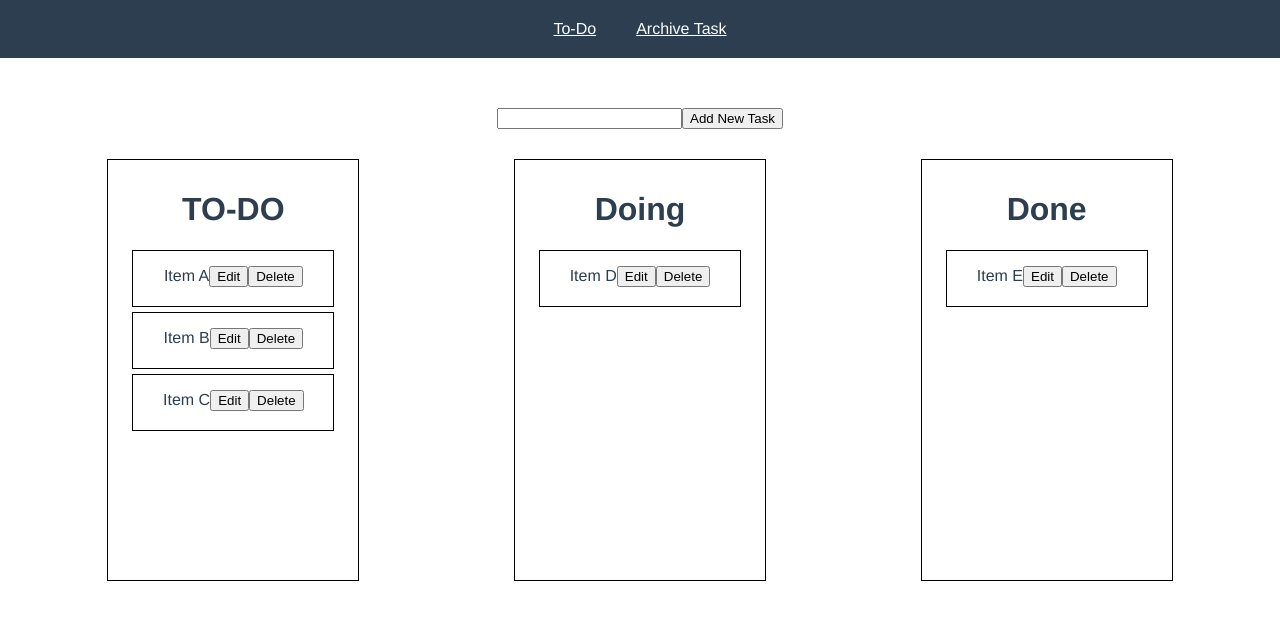
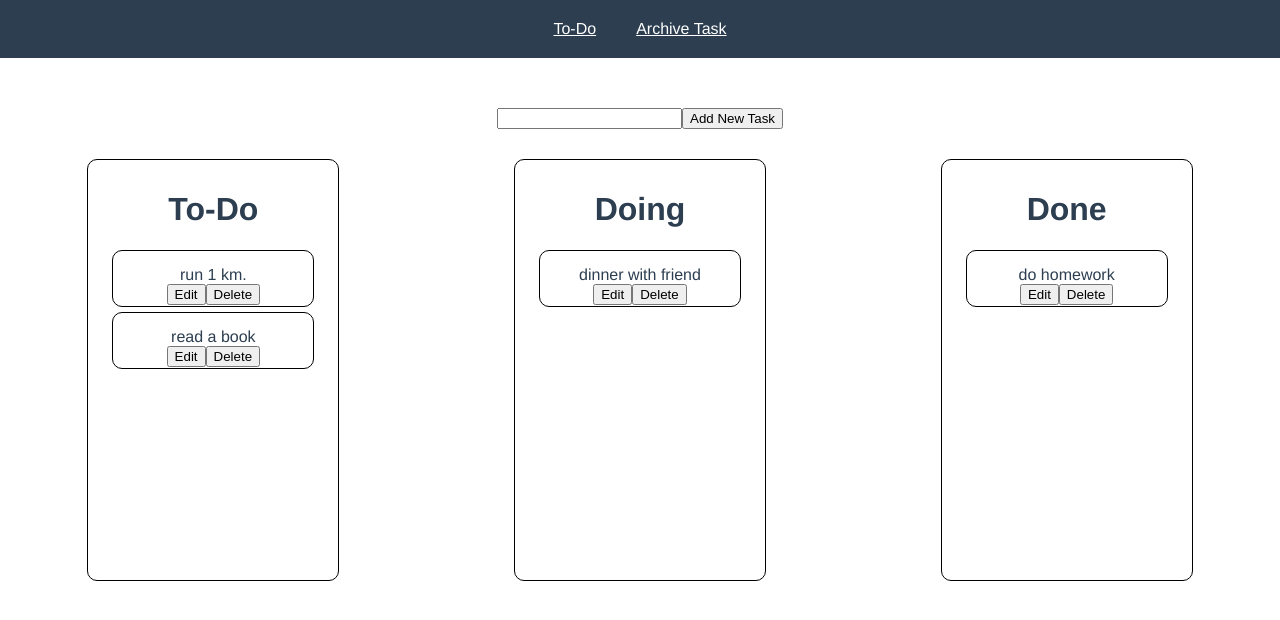
Before and after one commit to Vectorizaxion/vue-project, a Vue app: page / in a window 1280 px wide. Shown: the top 620 px of the page. Built offline with nearby package versions, Linux system fonts and the light colour scheme; data requests are answered from the project's data file.

Commit message:
Added axion ,JSON File and Call API //Finished Vue.js Class

```diff
--- a/package.json
+++ b/package.json
@@ -8,6 +8,7 @@
     "lint": "vue-cli-service lint"
   },
   "dependencies": {
+    "axios": "^0.19.2",
     "core-js": "^3.6.4",
     "vue": "^2.6.11",
     "vue-router": "^3.2.0"
--- a/src/Pages/ArchivePage.vue
+++ b/src/Pages/ArchivePage.vue
@@ -1,34 +1,22 @@
 <template>
-    <Cardlist :data = "archives"></Cardlist>
+    <CardList  :data = "archives"></CardList>
 </template>
 
 <script>
-import Cardlist from '../components/Cardlst.vue'
+import axios from 'axios'
+import CardList from '../components/Cardlst.vue'
 export default {
     name: 'ArchivePage',
-    components : {
-        Cardlist
+    components: {
+        CardList
+    },
+    async created(){
+        const { data } = await axios.get('http://localhost:3000/archives')
+        this.archives = data
     },
     data(){
-        return{
-            archives:[
-                {
-                    date:"20-02-2020",
-                    time : "10.00",
-                    task:[
-                        {   id:1,title:"Item 1",status:"done"},
-                        {   id:2,title:"Item 2",status:"done"}
-                    ]
-                },
-                {
-                    date:"21-02-2020",
-                    time : "10.00",
-                    task:[
-                        {   id:1,title:"Item 1",status:"done"},
-                        {   id:2,title:"Item 2",status:"done"}
-                    ]
-                }
-            ]
+        return {
+            archives: []
         }
     }
 }
--- a/src/components/Cardlst.vue
+++ b/src/components/Cardlst.vue
@@ -3,8 +3,8 @@
         <div>
             <div class="card" v-for="archives in data" :key="archives.id">
                 <h3> {{archives.date}} : {{archives.time}} </h3>
-                <ul v-for="task in archives.task" :key="task.id">
-                    <li> {{task.id}} - {{task.title}} </li>
+                <ul v-for="tasks in archives.tasks" :key="tasks.id">
+                    <li> {{tasks.id}} - {{tasks.title}} </li>
                 </ul>
             </div>
         </div>
--- a/src/components/Tasklist.vue
+++ b/src/components/Tasklist.vue
@@ -1,135 +1,112 @@
-<template> <!--HTML Structure -->
+<template>
     <div class="container">
         <div class="add-task">
             <input id="new-task" type="text" v-model="newTask">
-            <button type="button" @click="addTask(newTask)">Add New Task </button>
+            <button type="button" @click="addTask(newTask)">Add New Task</button>
         </div>
         <div class="task-zone">
-
-            <div class="drop-zone" @drop="onDrop($event,'todo')" @dragenter.prevent @dragover.prevent> <!-- Todo object-->
-                <h1> TO-DO </h1>
-                <div class="drag-el" draggable @dragstart="onStart($event,task)" v-for="task in todoList" :key="task.id">
-                    <span v-if="editTask != task.id">{{task.title}}</span>
+            <div class="drop-zone" @drop="onDrop($event, 'todo')" @dragover.prevent @dragenter.prevent>
+                <h1>To-Do</h1>
+                <div class="drag-el" v-for="task in taskTodo" :key="task.id" draggable @dragstart="onStart($event, task)">
+                    <span v-if="editTask != task.id">{{ task.title }}</span>
                     <input v-else class="edit-task" type="text" v-model="task.title">
-
-                    <button v-if="editTask != task.id"  type="button" @click="onEdit(task)"> Edit </button>
-                    <button v-else type="button" @click="EditedTask(task)"> Save </button>
-
-                    <button type="button" @click="deleteTask(task)"> Delete </button>
+                    <br>
+                    <button v-if="editTask != task.id" type="button" @click="onEdit(task)">Edit</button>
+                    <button v-else type="button" @click="editedTask(task)">Save</button>
+                    <button type="button" @click="deleteTask(task.id)">Delete</button>
                 </div>
             </div>
-
-            <div class="drop-zone" @drop="onDrop($event,'doing')" @dragenter.prevent @dragover.prevent > <!--Doing object-->
-                <h1> Doing </h1>
-                <div class="drag-el" draggable @dragstart="onStart($event,task)"  v-for="task in doingList" :key="task.id">
-                     <span v-if="editTask != task.id">{{task.title}}</span>
+            <div class="drop-zone" @drop="onDrop($event, 'doing')" @dragover.prevent @dragenter.prevent>
+                <h1>Doing</h1>
+                <div class="drag-el" v-for="task in taskDoing" :key="task.id" draggable @dragstart="onStart($event, task)">
+                    <span v-if="editTask != task.id">{{ task.title }}</span>
                     <input v-else class="edit-task" type="text" v-model="task.title">
-
-                    <button v-if="editTask != task.id"  type="button" @click="onEdit(task)"> Edit </button>
-                    <button v-else type="button" @click="EditedTask(task)"> Save </button>
-
-                    <button type="button" @click="deleteTask(task)"> Delete </button>
-                </div> <!--Item B-->
+                    <br>
+                    <button v-if="editTask != task.id" type="button" @click="onEdit(task)">Edit</button>
+                    <button v-else type="button" @click="editedTask(task)">Save</button>
+                    <button type="button" @click="deleteTask(task.id)">Delete</button>
+                </div>
             </div>
-
-            <div class="drop-zone" @drop="onDrop($event,'done')" @dragenter.prevent @dragover.prevent >  <!-- Doing object-->
-                <h1> Done </h1>
-                <div class="drag-el" draggable @dragstart="onStart($event,task)" v-for="task in doneList" :key="task.id">
-                     <span v-if="editTask != task.id">{{task.title}}</span>
+            <div class="drop-zone" @drop="onDrop($event, 'done')" @dragover.prevent @dragenter.prevent>
+                <h1>Done</h1>
+                <div class="drag-el" v-for="task in taskDone" :key="task.id" draggable @dragstart="onStart($event, task)">
+                    <span v-if="editTask != task.id">{{ task.title }}</span>
                     <input v-else class="edit-task" type="text" v-model="task.title">
-
-                    <button v-if="editTask != task.id"  type="button" @click="onEdit(task)"> Edit </button>
-                    <button v-else type="button" @click="EditedTask(task)"> Save </button>
-
-                    <button type="button" @click="deleteTask(task)"> Delete </button>
-                </div> <!--Item C-->
+                    <br>
+                    <button v-if="editTask != task.id" type="button" @click="onEdit(task)">Edit</button>
+                    <button v-else type="button" @click="editedTask(task)">Save</button>
+                    <button type="button" @click="deleteTask(task.id)">Delete</button>
+                </div>
             </div>
-
         </div>
     </div>
 </template>
 
-<script> //JS Strcture
+<script>
+import axios from 'axios'
 export default {
-    name : 'Tasklist',
-    data(){ //Item List
+    name: 'TaskList',
+    created(){
+        this.getTask();
+    },
+    data(){
         return{
-            task:[
-                {
-                    id:1,
-                    title:'Item A',
-                    status:'todo'
-                },
-                {
-                    id:2,
-                    title:'Item B',
-                    status:'todo'
-                },
-                {
-                    id:3,
-                    title:'Item C',
-                    status:'todo'
-                },
-                {
-                    id:4,
-                    title:'Item D',
-                    status:'doing'
-                },
-                {
-                    id:5,
-                    title:'Item E',
-                    status:'done'
-                },
-            ],
-            newTask : "",
-            editTask : ""
+            newTask: "",
+            editTask: "",
+            tasks:[]
         }
     },
-    computed:{ //Filler Status
-        todoList(){
-            return this.task.filter(task => task.status == 'todo')
+    computed:{
+        taskTodo(){
+            return this.tasks.filter(task => task.status === 'todo')
         },
-        doingList(){
-            return this.task.filter(task => task.status == 'doing')
+        taskDoing(){
+            return this.tasks.filter(task => task.status === 'doing')
         },
-        doneList(){
-             return this.task.filter(task => task.status == 'done')
+        taskDone(){
+            return this.tasks.filter(task => task.status === 'done')
         }
     },
     methods:{
-        onStart(e,task){
-            e.dataTransfer.dropEffect = "move"
-            e.dataTransfer.effectAllowed ="move"
-            e.dataTransfer.setData('taskID', task.id)
+        onStart(e, task){
+            e.dataTransfer.dropEffect = 'move'
+            e.dataTransfer.effectAllowed = 'move'
+            e.dataTransfer.setData('taskId', task.id)
         },
-        onDrop(e,newstatus){
-            const taskId = e.dataTransfer.getData('taskID')
-            const task = this.task.find(task => task.id == taskId)
-            task.status = newstatus
+        onDrop(e, newStatus){
+            const taskId = e.dataTransfer.getData('taskId')
+            const task = this.tasks.find(task => task.id == taskId)
+            task.status = newStatus
         },
-        addTask(newTask){
-            let newID = this.task.length + 1
-            this.task.push({id:newID,title:newTask,status:'todo'})
-            this.newTask = ""
+        async getTask(){
+            const { data } = await axios.get(`http://localhost:3000/tasks`)
+            this.tasks = data
+        },
+        async addTask(newTask){
+            const newTitle = newTask
+            await axios.post(`http://localhost:3000/tasks`, { title: newTitle, status: 'todo' })
+            this.getTask();
+            this.newTask = "";
+        },
+        async deleteTask(taskId){
+            await axios.delete(`http://localhost:3000/tasks/${taskId}`)
+            this.getTask();
         },
         onEdit(task){
             this.editTask = task.id
         },
-        EditedTask(editnewtask){
-            const task = this.task.find(task => task.id == editnewtask.id )
-            task.title = editnewtask.title
-            this.editTask = ""
-        },
-        deleteTask(deleteTask){
-            this.task = this.task.filter(task => task.id != deleteTask.id)
+        async editedTask(updateTask){
+            await axios.put(`http://localhost:3000/tasks/${updateTask.id}`, updateTask)
+            this.editTask = null
+            this.getTask();
         }
     }
 }
 </script>
 
-<style scoped> /* CSS Stucture */
-.container{
-    margin: 30px;
+<style scoped>
+.container, .add-task{
+    margin: 30px 0;
 }
 .task-zone{
     display: flex;
@@ -137,6 +114,7 @@ export default {
 }
 .drop-zone{
     border: 1px solid black;
+    border-radius: 10px;
     width: 250px;
     height: 400px;
     padding: 10px 0;
@@ -145,10 +123,8 @@ export default {
     border: 1px solid black;
     width: 200px;
     height: 40px;
+    border-radius: 10px;
     margin: 5px auto;
     padding-top: 15px;
 }
-.add-task{
-    margin: 30px 0;
-}
 </style>
--- /dev/null
+++ b/src/db.json
@@ -0,0 +1,30 @@
+{
+  "tasks": [
+    { "id": 1, "title": "run 1 km.", "status": "todo" },
+    { "id": 2, "title": "read a book", "status": "todo" },
+    { "id": 3, "title": "dinner with friend", "status": "doing" },
+    { "id": 4, "title": "do homework", "status": "done" }
+  ],
+  "archives": [
+    {
+      "date": "22-05-2020",
+      "time": "19:00",
+      "tasks": [
+        { "id": 1, "title": "learn vue.js", "status": "done" },
+        { "id": 2, "title": "play a game 5 round", "status": "done" },
+        { "id": 3, "title": "buy a soap", "status": "done" },
+        { "id": 4, "title": "pay for a gift", "status": "done" }
+      ]
+    },
+    {
+      "date": "23-05-2020",
+      "time": "19:00",
+      "tasks": [
+        { "id": 1, "title": "watch netflix", "status": "done" },
+        { "id": 2, "title": "go to event", "status": "done" },
+        { "id": 3, "title": "excercise", "status": "done" },
+        { "id": 4, "title": "walk to siam", "status": "done" }
+      ]
+    }
+  ]
+}
```
Also changed, not shown: 1 other file (tests, documents, lock files or other folders).
